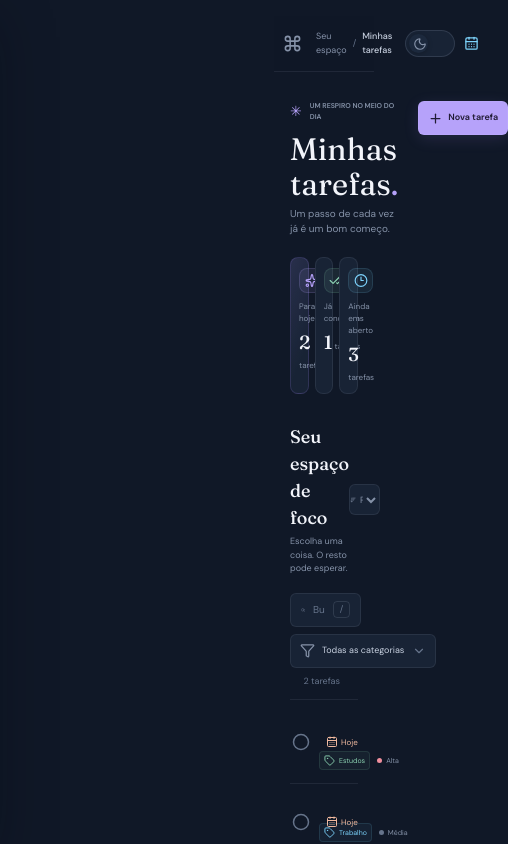
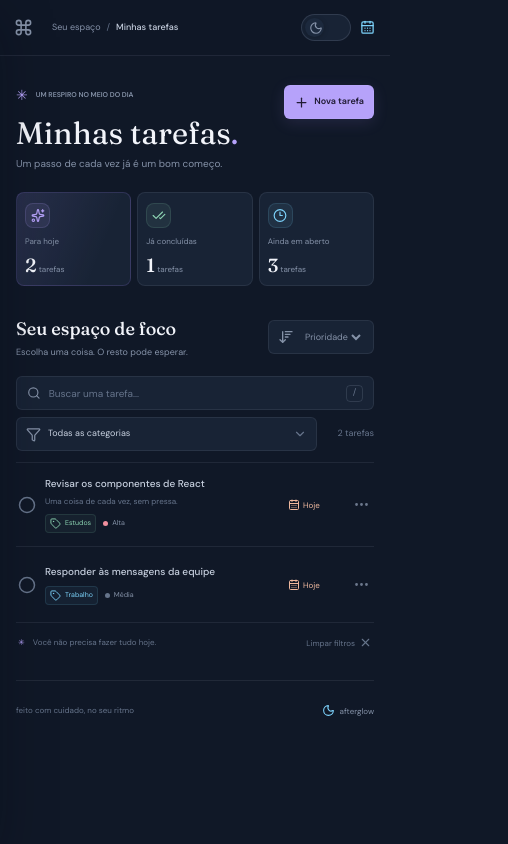
Before and after one commit to GabrielPalhares28/afterglow, a React (Vite) app: page /today in a window 390 px wide. Shown: the top 844 px of the page, 508 px wide, since content can reach past the window. Built offline with nearby package versions, Linux system fonts and the light colour scheme.

Commit message:
fix: improve mobile responsiveness

```diff
--- a/src/styles/responsive.css
+++ b/src/styles/responsive.css
@@ -1,16 +1,20 @@
 @media (max-width: 1100px) {
   .sidebar { width: 232px; }
-  .main-content { margin-left: 232px; }
+  .app-workspace { margin-left: 232px; }
   .topbar { padding: 0 30px; }
   .page-wrap { padding-right: 30px; padding-left: 30px; }
   .summary-card { padding: 13px 11px; }
 }
 
 @media (max-width: 820px) {
+  body { min-width: 0; }
   .sidebar { z-index: 11; width: 276px; transform: translateX(-102%); transition: transform .22s ease; box-shadow: var(--shadow); }
   .sidebar-open { transform: translateX(0); }
   .mobile-scrim { position: fixed; z-index: 10; inset: 0; display: block; border: 0; background: rgba(4, 9, 18, .56); }
-  .main-content { margin-left: 0; }
+  .app-workspace { margin-left: 0; padding: 0; }
+  .sidebar { overflow-y: auto; }
+  .sidebar > * { flex-shrink: 0; }
+  .sidebar-scroll { flex: 1 0 auto; overflow: visible; }
   .mobile-menu { display: inline-grid; margin-left: -7px; }
   .topbar { justify-content: start; gap: 13px; height: 56px; padding: 0 20px; }
   .topbar-actions { margin-left: auto; }
@@ -20,11 +24,14 @@
 
 @media (max-width: 560px) {
   .topbar { padding: 0 15px; }
-  .breadcrumb { gap: 6px; font-size: 9px; }
+  .breadcrumb { min-width: 0; gap: 6px; font-size: 9px; }
+  .breadcrumb > span { flex-shrink: 0; }
+  .breadcrumb strong { overflow: hidden; text-overflow: ellipsis; white-space: nowrap; }
+  .mobile-menu, .topbar-actions { flex-shrink: 0; }
   .topbar-actions { gap: 9px; }
   .date-chip span { display: none; }
   .page-wrap { padding: 29px 16px 23px; }
-  .welcome-row { align-items: start; }
+  .welcome-row { align-items: start; flex-wrap: wrap; gap: 14px; }
   .welcome-row .primary-button { min-height: 34px; gap: 5px; padding: 0 9px; font-size: 9px; }
   .welcome-row .primary-button svg { width: 15px; }
   .eyebrow { font-size: 7px; }
@@ -39,9 +46,10 @@
   .summary-card strong small { font-size: 8px; }
   .summary-foot { display: none; }
   .tasks-section { margin-top: 29px; }
+  .section-heading { flex-wrap: wrap; gap: 12px; }
   .section-heading h2 { font-size: 18px; }
   .section-heading p { font-size: 9px; }
-  .sort-button { gap: 0; width: 31px; height: 31px; justify-content: center; padding: 0; }
+  .sort-button { gap: 7px; min-height: 34px; flex-shrink: 0; }
   .sort-button span { display: none; }
   .filter-bar { flex-wrap: wrap; gap: 7px; }
   .search-field { flex-basis: 100%; }
@@ -52,17 +60,20 @@
   .task-check { flex-basis: 22px; width: 22px; }
   .task-title { font-size: 10px; }
   .task-notes { max-width: 190px; font-size: 8px; }
-  .task-meta { gap: 3px; }
+  .task-meta { flex-wrap: wrap; gap: 3px; }
   .category-tag, .priority-tag { padding: 0 4px; font-size: 7px; }
-  .due-date { min-width: 54px; gap: 3px; font-size: 8px; }
+  .due-date { min-width: 54px; flex-shrink: 0; gap: 3px; font-size: 8px; }
   .due-date svg { width: 12px; }
-  .task-actions { opacity: .8; }
+  .task-actions { flex-shrink: 0; opacity: .8; }
   .task-actions .icon-button { width: 25px; }
-  .task-actions .icon-button:first-child { display: none; }
+  .task-actions > .icon-button:first-child { display: none; }
   .list-footer { gap: 8px; font-size: 8px; }
   .list-footer button { flex: 0 0 auto; font-size: 8px; }
   .page-footer { font-size: 8px; }
-  .task-dialog { padding: 19px; }
+  .modal-backdrop { padding: 12px; }
+  .task-dialog { max-height: min(calc(100dvh - 24px), 700px); padding: 19px; }
+  .form-grid { grid-template-columns: repeat(2, minmax(0, 1fr)); }
+  .form-input, .select-control select { min-width: 0; font-size: 16px; }
   .dialog-actions { flex-wrap: wrap; }
   .dialog-actions button { flex: 1; }
 }
```
